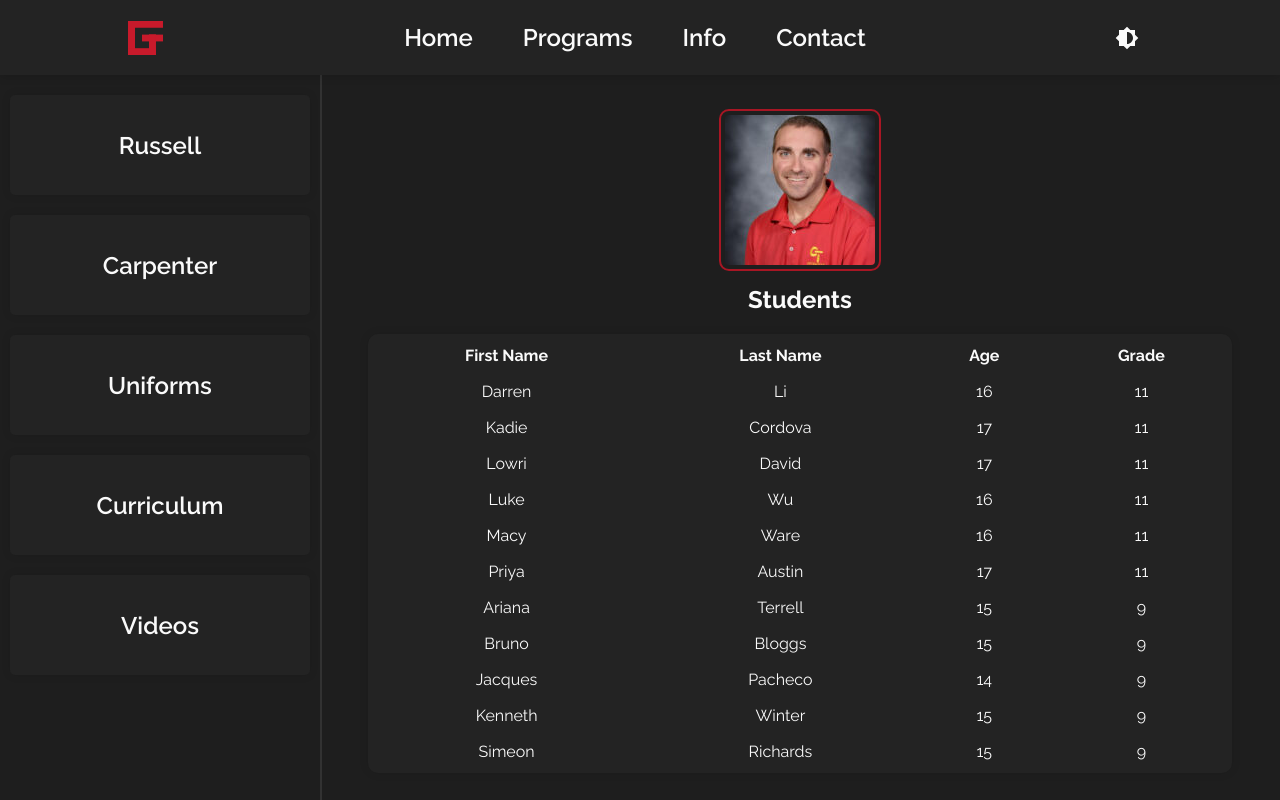
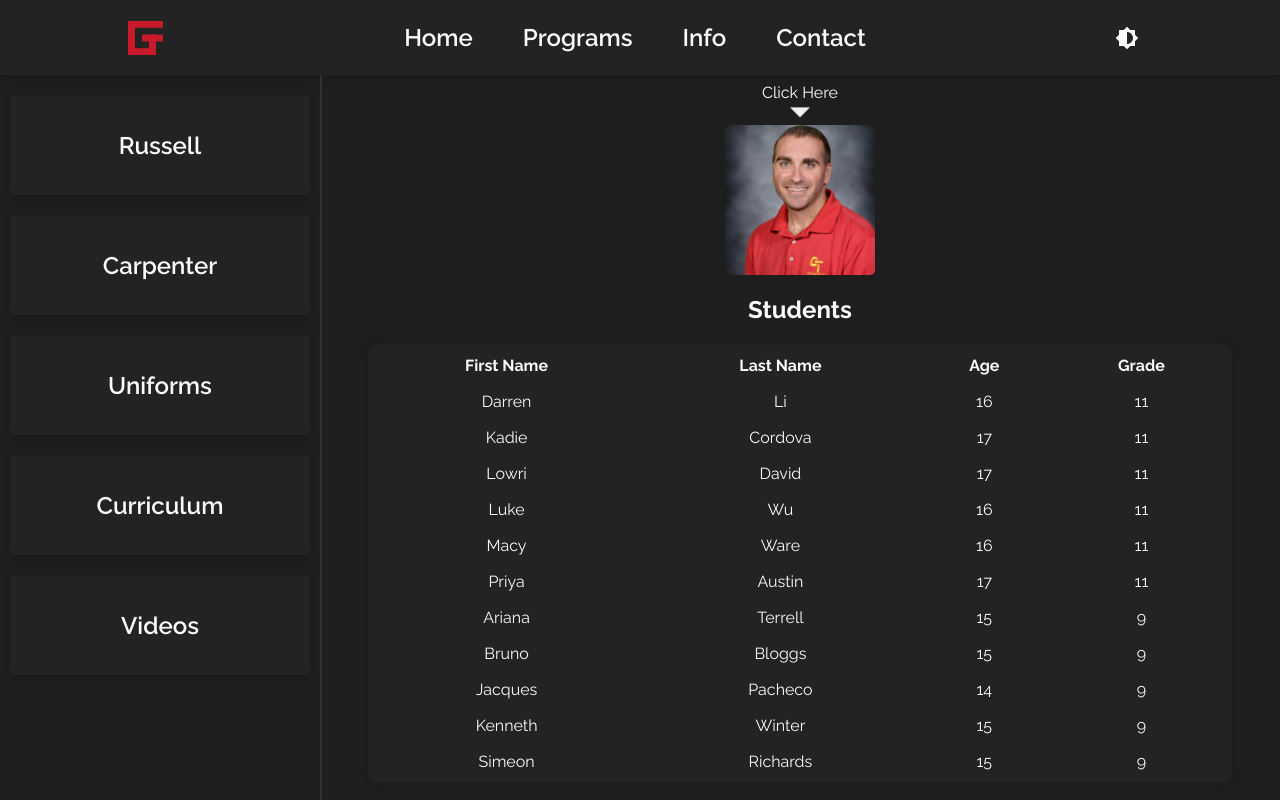
Before and after one commit to MysticalMike60t/itdepartment, a React (Create React App) app in the folder client/: page /info/russell in a window 1280 px wide. Built offline with nearby package versions, Linux system fonts and the light colour scheme.

Commit message:
Changed code and changed table

```diff
--- a/client/src/components/about/CarpenterTable.jsx
+++ b/client/src/components/about/CarpenterTable.jsx
@@ -1,14 +1,31 @@
 import React from 'react'
 import { Link } from "react-router-dom";
+import $ from "jquery";
 
 import Student from '../../data/components/Student';
 import { carpenterStudents } from '../../data/about/students/data';
+import ArrowDropDownIcon from '@mui/icons-material/ArrowDropDown';
 
 import carpenter from "../../assets/images/CarpenterS-150x150.jpg";
 
 const CarpenterTable = () => {
+    // not currently working correctly
+    $(document).ready(function () {
+        if ($(".teacher").hover() === true) {
+            $(".teacher__notification").css({ opacity: "0", transform: "translateY(50px)" });
+        } else {
+            setTimeout(function () {
+                $(".teacher__notification").css({ opacity: "1", transform: "translateY(0)" });
+                setTimeout(function () {
+                    $(".teacher__notification").css({ transform: "translateY(-10px)" });
+                    $(".notification__arrow").css({ opacity: "1" });
+                }, 500);
+            }, 2000);
+        }
+    })
     return (
         <div className="carpenter inst">
+            <div className="teacher__notification"><p className='notification__p'>Click Here</p><ArrowDropDownIcon className='notification__arrow' /></div>
             <Link className="teacher" to="/info/carpenter/teacher">
                 <div className="hover">
                     Mr. Carpenter
@@ -26,11 +43,11 @@ const CarpenterTable = () => {
                     </tr>
                 </thead>
                 <tbody>
-                {carpenterStudents.map((data, key)=>{
-                    return(
-                        <Student key={key} firstName={data.firstName} lastName={data.lastName} age={data.age} grade={data.grade}/>
-                    );
-                })}
+                    {carpenterStudents.map((data, key) => {
+                        return (
+                            <Student key={key} firstName={data.firstName} lastName={data.lastName} age={data.age} grade={data.grade} />
+                        );
+                    })}
                 </tbody>
             </table>
         </div>
--- a/client/src/components/about/RussellTable.jsx
+++ b/client/src/components/about/RussellTable.jsx
@@ -1,14 +1,26 @@
 import React from 'react'
 import { Link } from "react-router-dom";
+import $ from 'jquery';
 
 import Student from '../../data/components/Student';
 import { russellStudents } from '../../data/about/students/data';
+import ArrowDropDownIcon from '@mui/icons-material/ArrowDropDown';
 
 import russell from "../../assets/images/RussellS-150x150.jpg";
 
 const RussellTable = () => {
+    $(document).ready(function(){
+        setTimeout(function(){
+            $(".teacher__notification").css({opacity:"1",transform: "translateY(0)"});
+            setTimeout(function(){
+                $(".teacher__notification").css({transform: "translateY(-10px)"});
+                $(".notification__arrow").css({opacity: "1"});
+            }, 500);
+        }, 2000);
+    })
     return (
         <div className="russell inst">
+            <div className="teacher__notification"><p className='notification__p'>Click Here</p><ArrowDropDownIcon className='notification__arrow'/></div>
             <Link className="teacher" to="/info/russell/teacher">
                 <div className="hover">
                     Steve Russell
--- a/client/src/components/about/info/Curriculum.jsx
+++ b/client/src/components/about/info/Curriculum.jsx
@@ -4,45 +4,26 @@ import { items, cards, head } from "../../../data/about/curriculum/data";
 const Curriculum = () => {
   return (
     <div className="inst learning">
-      <h1>Curriculum</h1>
-      <div className="display">
-        {head.map((data,key)=>{
+      <div className='learning__title'>
+        <h1 className="title__h1">
+          Curriculum
+        </h1>
+      </div>
+      <div className="display display-credits">
+        {items.map((data,key)=>{
           return(
-            <span className="item" key={key}><span>{items[0].credits}</span> <p className="text">Credits</p> </span>
+            <span className="item" key={key}><span>{data.credits}</span> <p className="text">Credits</p> </span>
           )
         })}
       </div>
-      {/* <table>
-        <thead>
-          <tr>
-            {head.map((data, key) => {
-              return (
-                <th key={key}>{data.title} {data.grade}</th>
-              );
-            })}
-          </tr>
-        </thead>
-        <tbody>
-          <tr>
-            {items.map((data, key) => {
-              return (
-                <td key={key}>
-                  {data.credits}
-                </td>
-              );
-            })}
-          </tr>
-          <tr>
-            {items.map((data, key) => {
-              return (
-                <td key={key}>
-                  {data.subject}
-                </td>
-              );
-            })}
-          </tr>
-        </tbody>
-      </table> */}
+      <div className="display display-subject">
+        {items.map((data,key)=>{
+          return(
+            <span className="item item-subject" key={key}><span className="grade">{head[key].grade}</span><span className='subject'>{data.subject}</span></span>
+          )
+        })}
+      </div>
+      {/* <div className="learing__seperator"></div> */}
       {cards.map((data,key)=>{
         return(
           <div className="card" key={key}>
--- a/client/src/components/home/Home.jsx
+++ b/client/src/components/home/Home.jsx
@@ -32,9 +32,9 @@ export const Home = () => {
     $("h2").html(homeHeadTitleData.map((data)=>{return(data.subText)}));
     setInterval(() => {
       if (window.innerWidth <= 1345) {
-        $("h1").html(homeHeadTitleData.map((data)=>{return(data.shortenedText)}));
+        $(".title__h1").html(homeHeadTitleData.map((data)=>{return(data.shortenedText)}));
       } else {
-        $("h1").html(homeHeadTitleData.map((data)=>{return(data.text)}));
+        $(".title__h1").html(homeHeadTitleData.map((data)=>{return(data.text)}));
       }
     }, 1);
   });
@@ -45,12 +45,16 @@ export const Home = () => {
           <video src={vidOut} type="video/mp4" autoPlay muted loop/>
         </div>
         <div className="center-img">
-          <h1>_</h1>
+          <div className="center-img__title">
+            <h1 className="title__h1">_</h1>
+          </div>
           <h2>_</h2>
-          <ArrowDropDownIcon className="scroll"/>
+          <a className='center-img__a' href="#actions">
+            <ArrowDropDownIcon className="button__icon scroll"/>
+          </a>
           <span className="bg"></span>
         </div>
-        <div className="actions">
+        <div className="actions" id="actions">
           <Link className="button" to="/programs"><span>Programs</span></Link>
           <Link className="button" to="/info"><span>Info</span></Link>
           <Link className="button" to="/contact"><span>Contact</span></Link>
--- a/client/src/styles/about/about.scss
+++ b/client/src/styles/about/about.scss
@@ -71,6 +71,37 @@ $nav-width: 25vw;
             padding: 5vh 0 0 0;
             margin: 0;
             position: relative;
+            .teacher__notification {
+                display: flex;
+                align-items: center;
+                justify-content: center;
+                flex-direction: column;
+                color: black;
+                $height: 10px;
+                height: $height;
+                top: calc(-1.4 * $height);
+                position: relative;
+                opacity: 1;
+                transform: translateY(50px);
+                transition: 100ms ease all;
+                .notification__p {
+                    font-size: 1em;
+                    top: 20px;
+                    position: relative;
+                    transition: 100ms ease all;
+                }
+                .notification__arrow {
+                    opacity: 0;
+                    color: $front-txt-color;
+                    font-size: 3rem;
+                    bottom: -10px;
+                    text-shadow: 0 0 10px 10px rgba(0, 0, 0, 1);
+                    position: relative;
+                    z-index: 99;
+                    animation: scrollIndicator 2.5s ease infinite;
+                    transition: 100ms ease all;
+                }
+            }
             .teacher {
                 min-height: 150px;
                 display: flex;
@@ -81,8 +112,8 @@ $nav-width: 25vw;
                 border-radius: 5px;
                 overflow: hidden;
                 cursor: pointer;
-                outline: 2px solid $primary-1;
-                animation: outline 2s ease infinite;
+                // outline: 2px solid $primary-1;
+                // animation: outline 2s ease infinite;
                 @keyframes outline {
                     0% {
                         outline-offset: 0;
@@ -236,12 +267,14 @@ $nav-width: 25vw;
                 justify-content: center;
                 flex-direction: row;
                 $padding: 20px;
-                margin-top: 50px;
                 width: calc(90% - ($padding * 2));
                 height: auto;
                 padding: $padding;
                 border-radius: 10px;
                 position: relative;
+                &.display-credits {
+                    margin-top: 50px;
+                }
                 .item {
                     display: flex;
                     align-items: center;
@@ -263,8 +296,39 @@ $nav-width: 25vw;
                         bottom: 0;
                         position: relative;
                     }
+                    .subject {
+                        font-size: 1em;
+                    }
+                }
+                .item-subject {
+                    width: auto;
+                    padding-bottom: 30px;
+                    .grade {
+                        width: auto;
+                        font-size: 0.8em;
+                        margin: 0 0 15px 0;
+                        position: relative;
+                        &::after {
+                            content: "";
+                            width: 100%;
+                            height: 1px;
+                            left: 0;
+                            bottom: -4px;
+                            background: $primary-1;
+                            position: absolute;
+                        }
+                    }
                 }
             }
+            // .learing__seperator {
+            //     width: 90%;
+            //     height: 2px;
+            //     left: 0;
+            //     top: 0;
+            //     border-radius: 10px;
+            //     background: $primary-1;
+            //     position: relative;
+            // }
         }
         .videos {
             .video-grid {
--- a/client/src/styles/about/media.scss
+++ b/client/src/styles/about/media.scss
@@ -1,12 +1,18 @@
-@media screen and (max-width: 700px) {
+@media screen and (max-width: 1253px) {
     .aboutContainer {
         .teachers-wrapper {
             .learning {
-                table {
+                .learning__title {
                     display: none;
                 }
                 .display {
-                    display: block;
+                    &.display-credits {
+                        margin-top: 0;
+                    }
+                    &.display-subject {
+                        display: flex;
+                        flex-direction: column;
+                    }
                 }
             }
         }
--- a/client/src/styles/global/dark.scss
+++ b/client/src/styles/global/dark.scss
@@ -107,6 +107,9 @@
                 color: rgb(250, 250, 250);
                 background: rgb(35, 35, 35);
             }
+            .teacher__notification {
+                color: white;
+            }
         }
 
         .learning {
```
Also changed, not shown: client/src/data/about/students/data.js (+20 -17 lines), client/src/styles/home/home.scss (+17 -8 lines).
